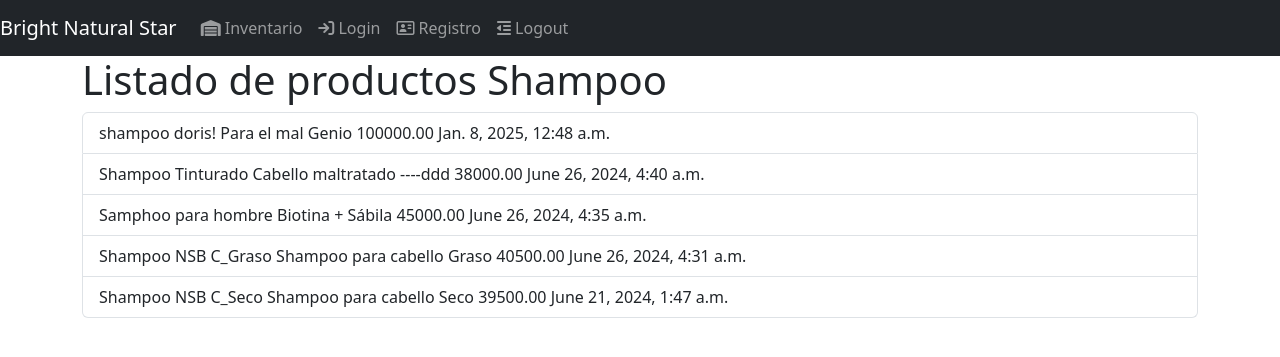
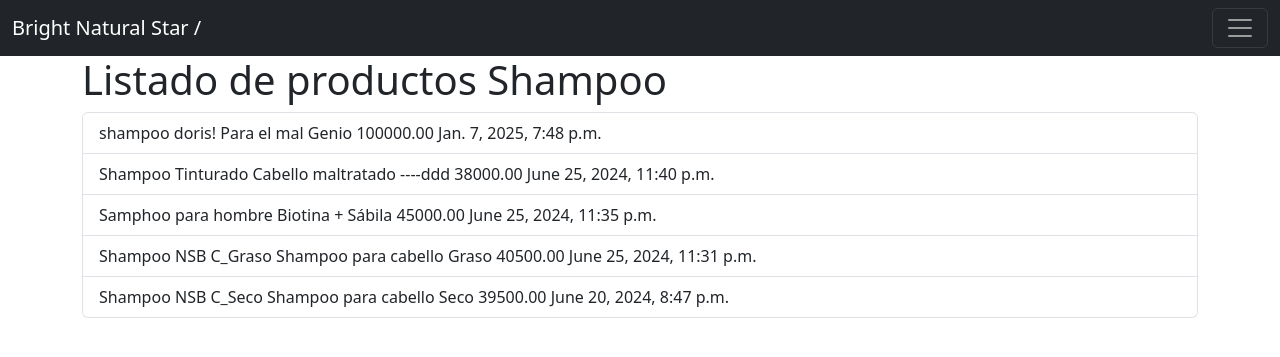
Before and after one commit to nirvanaponal007/natural_django, a Django app: page / in a window 1280 px wide. Shown: the top 357 px of the page. Run offline with Django 5.2, Linux system fonts and the light colour scheme; data comes from the database, SQL or seed files in the repository; both versions use the stored data as it was after the commit; some libraries are stand-ins or nearby versions.

Commit message:
Version nav

```diff
--- a/natural_store/settings.py
+++ b/natural_store/settings.py
@@ -108,7 +108,7 @@ AUTH_PASSWORD_VALIDATORS = [
 
 LANGUAGE_CODE = 'en-us'
 
-TIME_ZONE = 'UTC'
+TIME_ZONE = 'America/Panama'
 
 USE_I18N = True
 
--- a/templates/Base.html
+++ b/templates/Base.html
@@ -12,7 +12,10 @@
 </head>
 
 <body>
+    <div>
+        <div>
             {% include 'navbar.html' %}
+        </div>
         <div class="container">
             {% include 'message.html' %}
             <div class="row">
@@ -20,6 +23,11 @@
                 {% endblock%}
             </div>
         </div>
+    </div>
+
+
+
+
 
     <script src="https://cdn.jsdelivr.net/npm/bootstrap@5.3.3/dist/js/bootstrap.bundle.min.js"
         integrity="sha384-YvpcrYf0tY3lHB60NNkmXc5s9fDVZLESaAA55NDzOxhy9GkcIdslK1eN7N6jIeHz"
--- a/templates/navbar.html
+++ b/templates/navbar.html
@@ -1,39 +1,46 @@
-<nav class="navbar navbar-expand-md bg-dark navbar-dark ">
-
-    <a href="{% url 'index' %}" class="navbar-brand">  Bright Natural Star  </a>
-    <button type="button" name="button" class="navbar-toggler navbar-toggler-right" data-toggle="collapse" data-target="#navb">
-        <span class="navbar-toggler-icon"></span>
-    </button>
-
-    <div id="navb" class="navbar-collapse collapse hide">
-
-        <ul class="nav navbar-nav ml-auto">
-            <li class="navbar-item">
-                <a href="{% url 'inventario' %}" class="nav-link">
-                    <span class="fa-solid fa-warehouse"></span>
-                    Inventario</a>
-            </li>
-            <li class="navbar-item">
-                <a href="{% url 'login' %}" class="nav-link">
-                    <span class="fa-solid fa-arrow-right-to-bracket"></span>
-                    Login</a>
-            </li>
-            <li class="navbar-item">
-                <a href="{% url 'registro' %}" class="nav-link">
-                    <span class="fa-regular fa-address-card"></span>
-                    Registro</a>
+{% url 'inventario' as inventario %}
+{% url 'login' as login %}
+{% url 'registro' as registro %}
+{% url 'logout' as logout %}
 
 
+
+<nav class="navbar navbar-dark bg-dark">
+    <div class="container-fluid">
+      <a href="{% url 'index' %}" class="navbar-brand">  Bright Natural Star {{ request.path }}   </a>
+      <button class="navbar-toggler" type="button" data-bs-toggle="offcanvas" data-bs-target="#offcanvasDarkNavbar" aria-controls="offcanvasDarkNavbar" aria-label="Toggle navigation">
+        <span class="navbar-toggler-icon"></span>
+      </button>
+      <div class="offcanvas offcanvas-end text-bg-dark" tabindex="-1" id="offcanvasDarkNavbar" aria-labelledby="offcanvasDarkNavbarLabel">
+        <div class="offcanvas-header">
+          <h5 class="offcanvas-title" id="offcanvasDarkNavbarLabel">Menú</h5>
+          <button type="button" class="btn-close btn-close-white" data-bs-dismiss="offcanvas" aria-label="Close"></button>
+        </div>
+        <div class="offcanvas-body">
+          <ul class="navbar-nav justify-content-end flex-grow-1 pe-3">
+            <li class="nav-item">
+              <a class="nav-link {% if request.path == inventario %}active {% endif %}" aria-current="page" href="{{ inventario }}">Inventario</a>
             </li>
-            <li class="navbar-item">
-                <a href="{% url 'logout' %}" class="nav-link">
-                    <span class="fa-solid fa-outdent""></span>
-                    Logout</a>
+            <li class="nav-item">
+              <a class="nav-link {% if request.path == login %}active {% endif %}" href="{{ login }}">Login</a>
             </li>
-        </ul>
+            <li class="nav-item">
+              <a class="nav-link {% if request.path == registro %}active {% endif %}" href="{{ registro }}">Registro</a>
+            </li>
+            <li class="nav-item">
+              <a class="nav-link {% if request.path == logout %}active {% endif %}" href="{{ logout }}">Logout</a>
+            </li>
+          </ul>
+          <!--<form class="d-flex mt-3" role="search">
+            <input class="form-control me-2" type="search" placeholder="Search" aria-label="Search">
+            <button class="btn btn-success" type="submit">Search</button>
+          </form>-->
+        </div>
+      </div>
     </div>
+  </nav>
 
-</nav>
+
 
 
 <!--
```
Also changed, not shown: db.sqlite3. Lines whose indentation alone changed are shown as unchanged.
